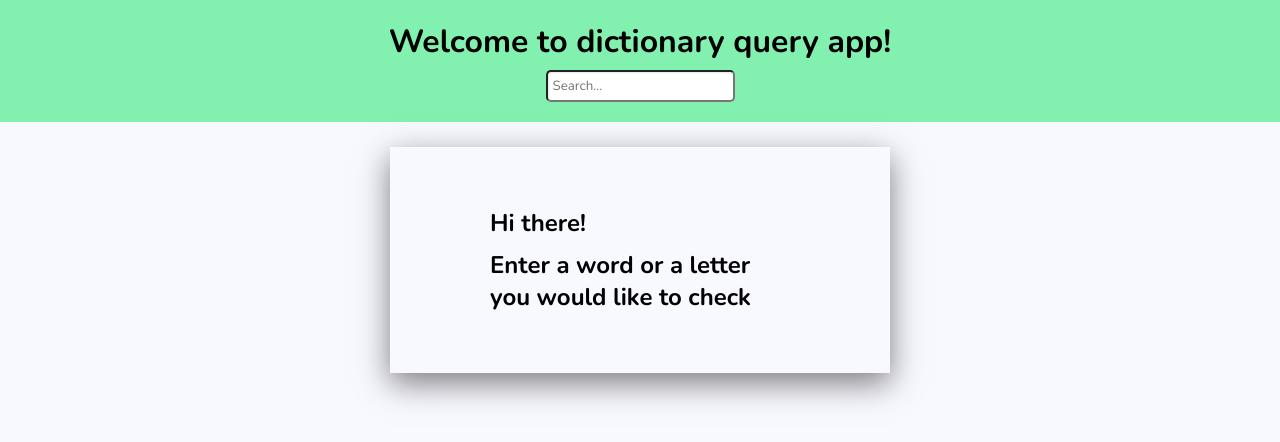
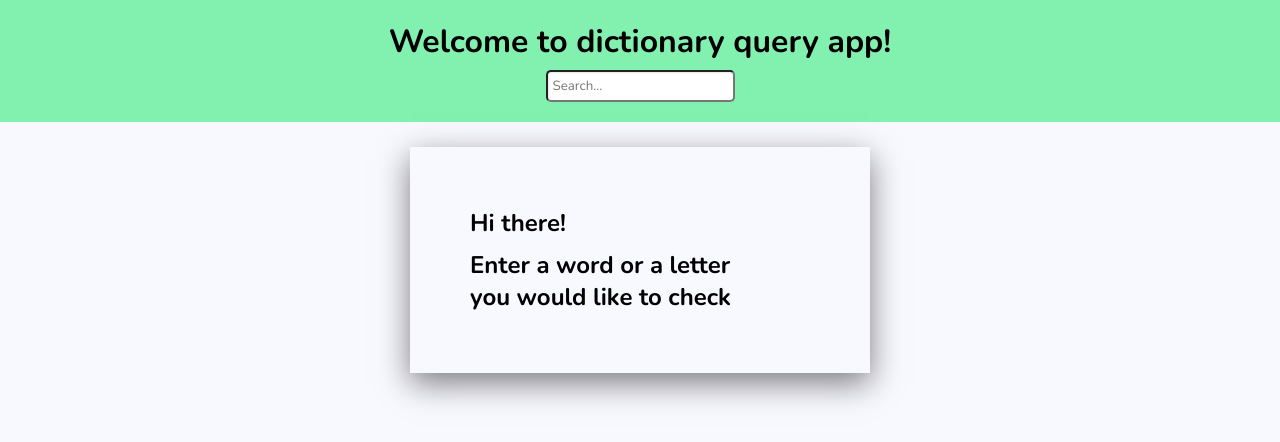
Before and after one commit to orimaro123/english-dict-queries, a React (Create React App) app: page / in a window 1280 px wide. Shown: the top 442 px of the page. Built offline with nearby package versions, Linux system fonts and the light colour scheme; what an-array-of-english-words would draw is missing.

Commit message:
add style

```diff
--- a/src/components/Chart.jsx
+++ b/src/components/Chart.jsx
@@ -3,10 +3,12 @@ import { Chart } from "react-google-charts";
 import storeInstance from "../store/store";
 
 const PieChart = () => {
-  let endsWith = storeInstance.endLetterCount();
-  let startWith = storeInstance.startLetterCount();
-  let repeated = storeInstance.repeatedLetterCount();
-  let appearance = storeInstance.timesIncludedCount();
+  let endsWith = storeInstance.endsWith;
+  let startWith = storeInstance.startAppeared;
+  let repeated = storeInstance.repeatedCount;
+  let appearance = storeInstance.timesAppeared;
+
+
   const data = [
     [`${storeInstance.currentWord}`, "stats"],
     ["Ends With", endsWith],
--- a/src/components/WordStats.jsx
+++ b/src/components/WordStats.jsx
@@ -9,7 +9,7 @@ import storeInstance from "../store/store";
 
 export const WordStats = observer(() => (
   <div>
-    <h2 style={{ fontSize: "25px", color: "#4183f2", marginBottom: "20px" }}>
+    <h2 style={{ fontSize: "25px",  marginBottom: "20px" }}>
       You are looking for
       <span style={{ textTransform: "uppercase" }}> "{storeInstance.currentWord}"</span>
     </h2>
--- a/src/styles/styles.js
+++ b/src/styles/styles.js
@@ -32,7 +32,7 @@ export const sectionCss = css({
   marginTop: "25px",
   display: "flex",
   justifyContent: "center",
-  width: "70%",
+  width: "60%",
   boxShadow: "0 10px 30px 0 rgba(0,0,0,0.5)",
-  padding: "60px 100px 60px 100px",
+  padding: "60px 100px 60px 60px",
 });
```
Also changed, not shown: src/App.js (+6 -7 lines).
